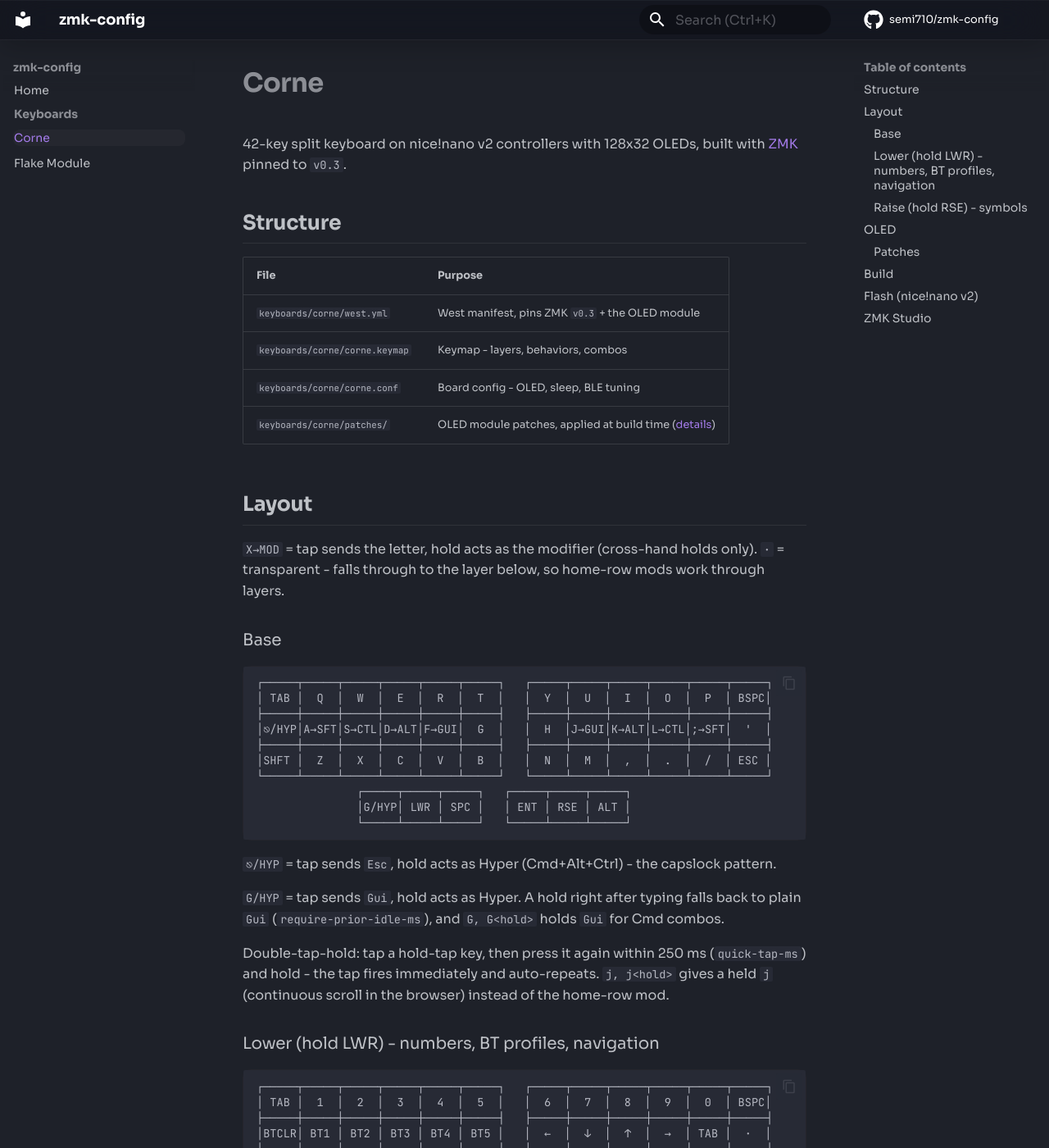
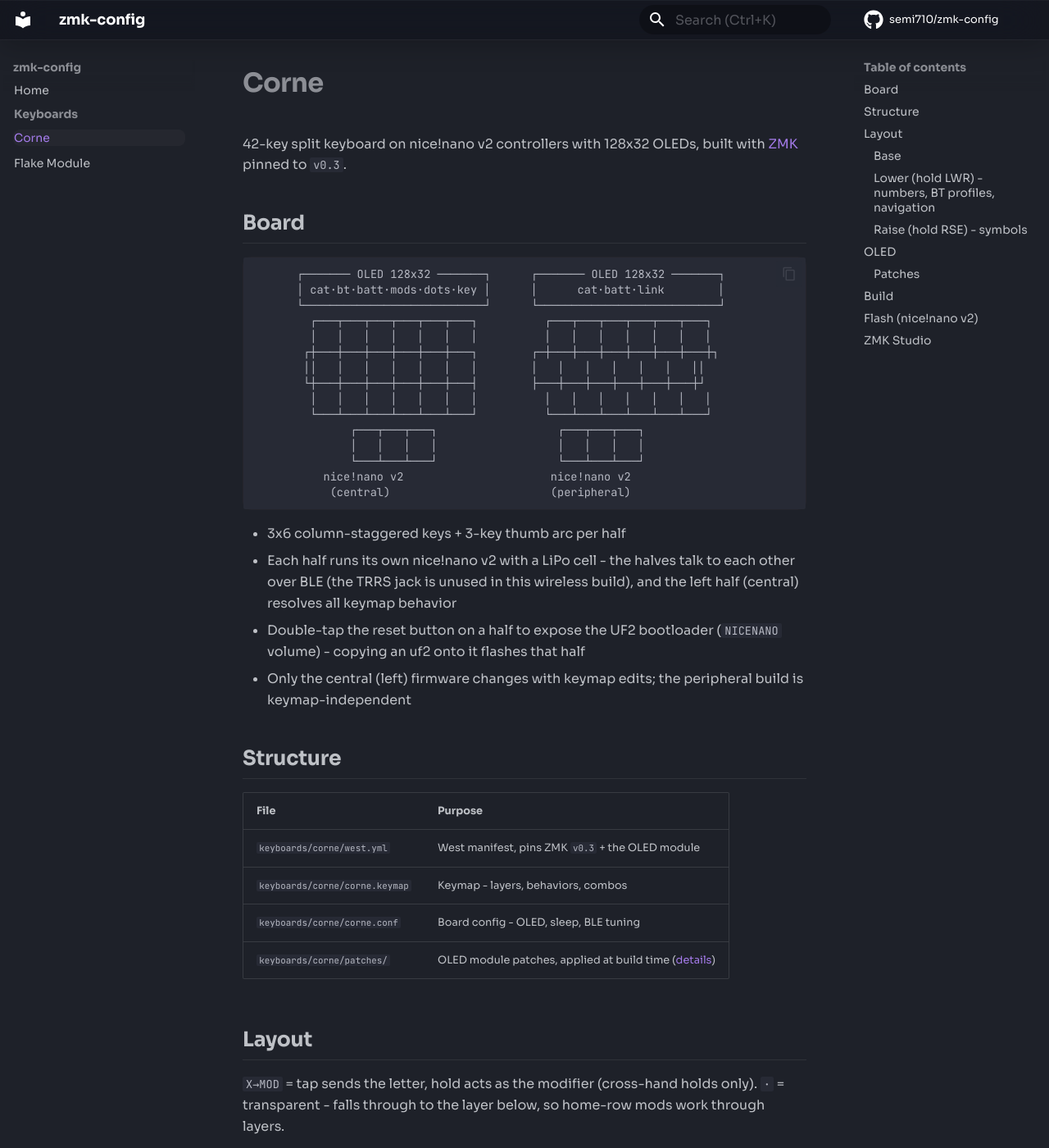
Before and after one commit to semi710/zmk-config, an MkDocs documentation site: the page built from docs/keyboards/corne.md, in a window 1280 px wide and 1400 px high. Shown: the whole window at 82% size. Built offline with MkDocs 1.6.1 and Material for MkDocs 9.7.7, drawn with Linux system fonts in a browser that asks for light colours; comment, search, counter and statistics services are not loaded; some of the changed text lies outside the part shown.

Commit message:
feat: board art, tag releases, zmk.semi.sh docs domain

````diff
--- a/docs/keyboards/corne.md
+++ b/docs/keyboards/corne.md
@@ -2,6 +2,35 @@
 
 42-key split keyboard on nice!nano v2 controllers with 128x32 OLEDs, built
 with [ZMK](https://zmk.dev) pinned to `v0.3`.
+
+## Board
+
+```
+      ┌─────── OLED 128x32 ───────┐      ┌─────── OLED 128x32 ───────┐
+      │ cat·bt·batt·mods·dots·key │      │      cat·batt·link        │
+      └───────────────────────────┘      └───────────────────────────┘
+        ┌───┬───┬───┬───┬───┬───┐          ┌───┬───┬───┬───┬───┬───┐
+        │   │   │   │   │   │   │          │   │   │   │   │   │   │
+       ┌┼───┼───┼───┼───┼───┼───┐        ┌─┼───┼───┼───┼───┼───┼───┼┐
+       ││   │   │   │   │   │   │        │   │   │   │   │   │   ││
+       └┼───┼───┼───┼───┼───┼───┤        ├───┼───┼───┼───┼───┼───┼┘
+        │   │   │   │   │   │   │          │   │   │   │   │   │   │
+        └───┴───┴───┴───┴───┴───┘          └───┴───┴───┴───┴───┴───┘
+              ┌───┬───┬───┐                  ┌───┬───┬───┐
+              │   │   │   │                  │   │   │   │
+              └───┴───┴───┘                  └───┴───┴───┘
+          nice!nano v2                      nice!nano v2
+           (central)                        (peripheral)
+```
+
+- 3x6 column-staggered keys + 3-key thumb arc per half
+- Each half runs its own nice!nano v2 with a LiPo cell - the halves talk to
+  each other over BLE (the TRRS jack is unused in this wireless build), and
+  the left half (central) resolves all keymap behavior
+- Double-tap the reset button on a half to expose the UF2 bootloader
+  (`NICENANO` volume) - copying an uf2 onto it flashes that half
+- Only the central (left) firmware changes with keymap edits; the peripheral
+  build is keymap-independent
 
 ## Structure
 
@@ -28,15 +57,18 @@ with [ZMK](https://zmk.dev) pinned to `v0.3`.
 │SHFT │  Z  │  X  │  C  │  V  │  B  │   │  N  │  M  │  ,  │  .  │  /  │ ESC │
 └─────┴─────┴─────┴─────┴─────┴─────┘   └─────┴─────┴─────┴─────┴─────┴─────┘
                ┌─────┬─────┬─────┐   ┌─────┬─────┬─────┐
-               │G/HYP│ LWR │ SPC │   │ ENT │ RSE │ ALT │
+               │ GUI │ LWR │SPC/H│   │ENT/H│ RSE │A/GUI│
                └─────┴─────┴─────┘   └─────┴─────┴─────┘
 ```
 
 `⎋/HYP` = tap sends `Esc`, hold acts as Hyper (Cmd+Alt+Ctrl) - the capslock pattern.
 
-`G/HYP` = tap sends `Gui`, hold acts as Hyper. A hold right after typing falls
-back to plain `Gui` (`require-prior-idle-ms`), and `G, G<hold>` holds `Gui`
-for Cmd combos.
+The left outer thumb is a plain `Gui` - always Cmd, no hold-tap latency.
+
+`SPC/H` and `ENT/H` = tap sends Space / Return, hold acts as Hyper.
+`space, space<hold>` auto-repeats space, `enter, enter<hold>` auto-repeats
+enter; a lone hold past the tapping term fires Hyper (Cmd+Alt+Ctrl) for app
+shortcuts and window management.
 
 Double-tap-hold: tap a hold-tap key, then press it again within 250 ms
 (`quick-tap-ms`) and hold - the tap fires immediately and auto-repeats.
--- a/mkdocs.yml
+++ b/mkdocs.yml
@@ -1,5 +1,5 @@
 site_name: zmk-config
-site_url: https://semi710.github.io/zmk-config
+site_url: https://zmk.semi.sh
 site_description: ZMK keyboard configs, built with nix
 site_author: Nikhil Singh
 repo_name: semi710/zmk-config
````
Also changed, not shown: README.md (+1 -1 lines), 1 other file.
